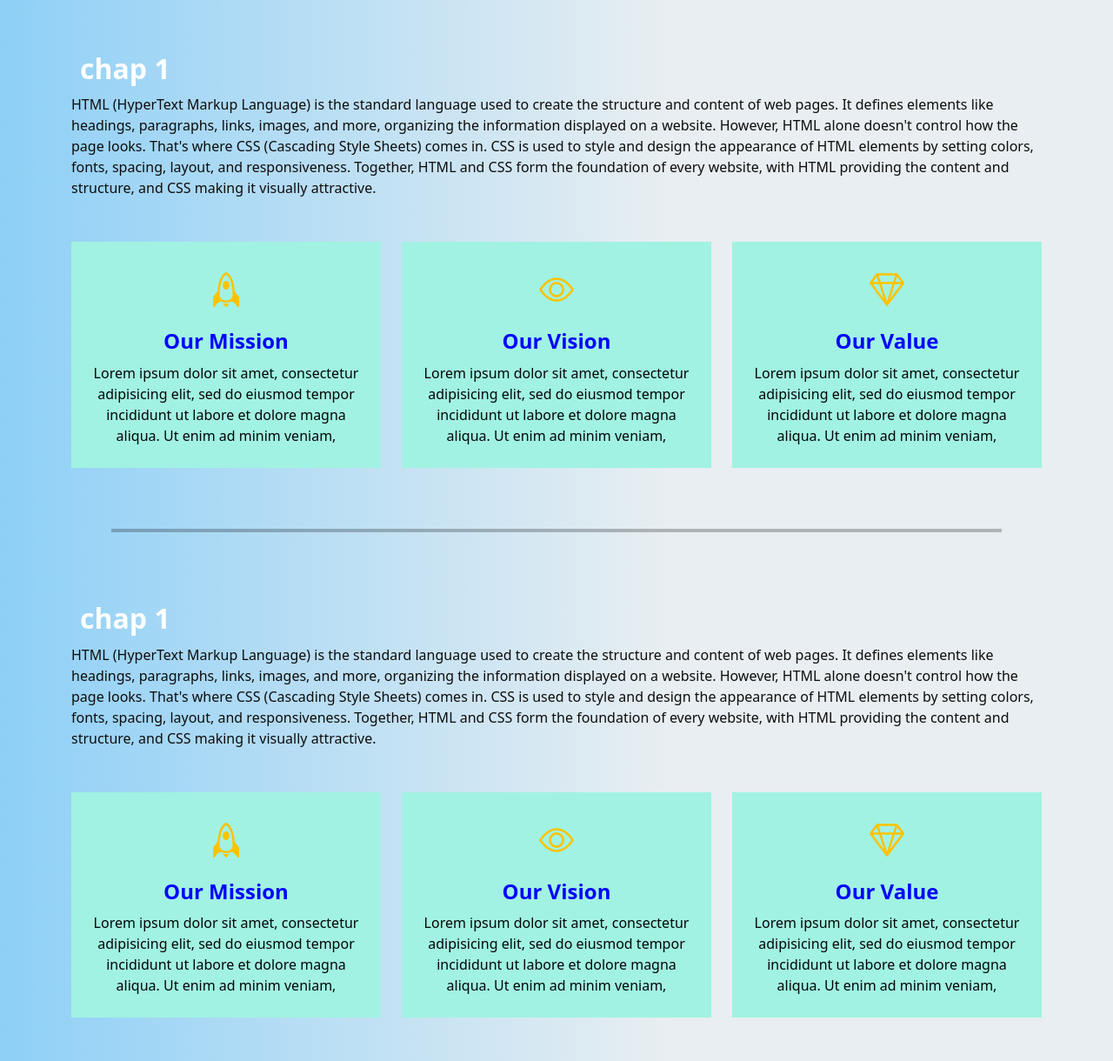
After one commit to abdelaaziz00/web_project, a PHP site: page /qcm/qcm_present.php in a window 1280 px wide. The commit adds this page. Shown: the whole page at 87% size. Run offline with PHP 8.4, Linux system fonts and the light colour scheme.

```diff
--- a/student/home_student.php
+++ b/student/home_student.php
@@ -14,4 +14,5 @@ if (isset($_SESSION["id"]) && $_SESSION["role"] == "student") {
 
 
 
+
 ?>
--- /dev/null
+++ b/student/qcm/qcm_present.php
@@ -0,0 +1,105 @@
+<!DOCTYPE html>
+<html lang="en">
+<head>
+    <meta charset="UTF-8">
+    <meta name="viewport" content="width=device-width, initial-scale=1.0">
+    <title>Document</title>
+    <link rel="stylesheet" href ="qcmcss.css">
+    <link href="https://cdn.jsdelivr.net/npm/bootstrap@5.3.3/dist/css/bootstrap.min.css" rel="stylesheet">
+    <link rel="stylesheet" href="https://cdn.jsdelivr.net/npm/bootstrap-icons@1.11.3/font/bootstrap-icons.css">
+    <script src="https://cdn.jsdelivr.net/npm/bootstrap@5.3.3/dist/js/bootstrap.bundle.min.js"></script>
+
+</head>
+<body>
+    <div class="main_class">
+
+    <section id="fw_icon_snippet_3">
+    <div class="container">
+      <div class="heading">
+        <h2>chap 1</h2>
+        <p>HTML (HyperText Markup Language) is the standard language used to create the structure and content of web pages. It defines elements like headings, paragraphs, links, images, and more, organizing the information displayed on a website. However, HTML alone doesn't control how the page looks. That's where CSS (Cascading Style Sheets) comes in. CSS is used to style and design the appearance of HTML elements by setting colors, fonts, spacing, layout, and responsiveness. Together, HTML and CSS form the foundation of every website, with HTML providing the content and structure, and CSS making it visually attractive.</p>
+      </div>
+        <div class="row">
+            <div class="col-md-4 col-sm-6">
+                <div class="content">
+                    <div class="icon">
+                      <i class="bi bi-rocket"></i>
+                    </div>
+                    <h3>our mission</h3>
+                    <p>Lorem ipsum dolor sit amet, consectetur adipisicing elit, sed do eiusmod tempor incididunt ut labore et dolore magna aliqua. Ut enim ad minim veniam,</p>
+                </div>
+            </div>
+            <div class="col-md-4 col-sm-6">
+                <div class="content">
+                  <div class="icon">
+                    <i class="bi bi-eye"></i>
+                  </div>
+                    <h3>our vision</h3>
+                    <p>Lorem ipsum dolor sit amet, consectetur adipisicing elit, sed do eiusmod tempor incididunt ut labore et dolore magna aliqua. Ut enim ad minim veniam,</p>
+                </div>
+            </div>
+            <div class="col-md-4 col-sm-6">
+                <div class="content">
+                  <div class="icon">
+                    <i class="bi bi-gem"></i>
+                  </div>
+                  <h3>our value</h3>
+                  <p>Lorem ipsum dolor sit amet, consectetur adipisicing elit, sed do eiusmod tempor incididunt ut labore et dolore magna aliqua. Ut enim ad minim veniam,</p>
+                </div>
+            </div>
+        </div>
+    </div>
+</section>
+
+<hr style="width: 80%; margin: 20px auto; border: 2px solid black;">
+
+
+<section id="fw_icon_snippet_3">
+    <div class="container">
+      <div class="heading">
+        <h2>chap 1</h2>
+        <p>HTML (HyperText Markup Language) is the standard language used to create the structure and content of web pages. It defines elements like headings, paragraphs, links, images, and more, organizing the information displayed on a website. However, HTML alone doesn't control how the page looks. That's where CSS (Cascading Style Sheets) comes in. CSS is used to style and design the appearance of HTML elements by setting colors, fonts, spacing, layout, and responsiveness. Together, HTML and CSS form the foundation of every website, with HTML providing the content and structure, and CSS making it visually attractive.</p>
+      </div>
+        <div class="row">
+            <div class="col-md-4 col-sm-6">
+                <div class="content">
+                    <div class="icon">
+                      <i class="bi bi-rocket"></i>
+                    </div>
+                    <h3>our mission</h3>
+                    <p>Lorem ipsum dolor sit amet, consectetur adipisicing elit, sed do eiusmod tempor incididunt ut labore et dolore magna aliqua. Ut enim ad minim veniam,</p>
+                </div>
+            </div>
+            <div class="col-md-4 col-sm-6">
+                <div class="content">
+                  <div class="icon">
+                    <i class="bi bi-eye"></i>
+                  </div>
+                    <h3>our vision</h3>
+                    <p>Lorem ipsum dolor sit amet, consectetur adipisicing elit, sed do eiusmod tempor incididunt ut labore et dolore magna aliqua. Ut enim ad minim veniam,</p>
+                </div>
+            </div>
+            <div class="col-md-4 col-sm-6">
+                <div class="content">
+                  <div class="icon">
+                    <i class="bi bi-gem"></i>
+                  </div>
+                  <h3>our value</h3>
+                  <p>Lorem ipsum dolor sit amet, consectetur adipisicing elit, sed do eiusmod tempor incididunt ut labore et dolore magna aliqua. Ut enim ad minim veniam,</p>
+                </div>
+            </div>
+        </div>
+    </div>
+</section>
+
+    </div>
+
+</body>
+</html>
+
+
+
+
+<link href="https://cdn.jsdelivr.net/npm/bootstrap@5.3.3/dist/css/bootstrap.min.css" rel="stylesheet">
+<link rel="stylesheet" href="https://cdn.jsdelivr.net/npm/bootstrap-icons@1.11.3/font/bootstrap-icons.css">
+<script src="https://cdn.jsdelivr.net/npm/bootstrap@5.3.3/dist/js/bootstrap.bundle.min.js"></script>
--- /dev/null
+++ b/student/qcm/qcmcss.css
@@ -0,0 +1,73 @@
+.main_class{
+    background: linear-gradient(to left, #E8EEF1 40%, #43B0F199 100%);
+    height: 100%;
+}
+
+hr {
+    width: 80%; /* makes the <hr> 80% wide */
+    margin: 20px auto; /* centers it horizontally and adds space above and below */
+    border: 2px solid black; /* adds a black border */
+  }
+
+@import url('https://fonts.googleapis.com/css2?family=Nunito:ital,wght@0,200..1000;1,200..1000&display=swap');
+body {
+  font-family: "Nunito", sans-serif;
+}
+hr {
+
+    width: 80%; /* makes the <hr> 80% wide */
+    margin: 0px; /* centers it horizontally and adds space above and below */
+    border: 2px solid black; /* adds a black border */
+  }
+#fw_icon_snippet_3{
+  padding: 50px 0;
+
+  color: #fff;
+}
+#fw_icon_snippet_3 .heading{
+
+
+  margin-bottom: 50px;
+}
+#fw_icon_snippet_3 .heading h2{
+  flex: 0 0 30%;
+  margin: 10px;
+  font-weight: 700;
+}
+#fw_icon_snippet_3 .heading p{
+  color: #0e0d0d;
+  margin: 0;
+}
+#fw_icon_snippet_3 .content{
+  padding: 25px;
+  background-color: #a1f2e2;
+  text-align: center;
+}
+#fw_icon_snippet_3 .content .icon{
+  color: #ffc200;
+  font-size: 40px;
+  margin-bottom: 15px;
+}
+#fw_icon_snippet_3 .content h3{
+  font-size: 24px;
+  font-weight: 700;
+  text-transform: capitalize;
+  margin-bottom: 10px;
+  color: blue
+}
+#fw_icon_snippet_3 .content p{
+  color: #060606;
+  margin: 0;
+}
+@media (max-width: 767.9px){
+  #fw_icon_snippet_3 .content{
+    margin-bottom: 30px;
+    padding: 20px;
+  }
+  #fw_icon_snippet_3 .heading{
+    flex-direction: column;
+  }
+  #fw_icon_snippet_3 .heading h2{
+    margin-bottom: 10px;
+  }
+}
```
Also changed, not shown: file.php (added, +7 -0 lines).
